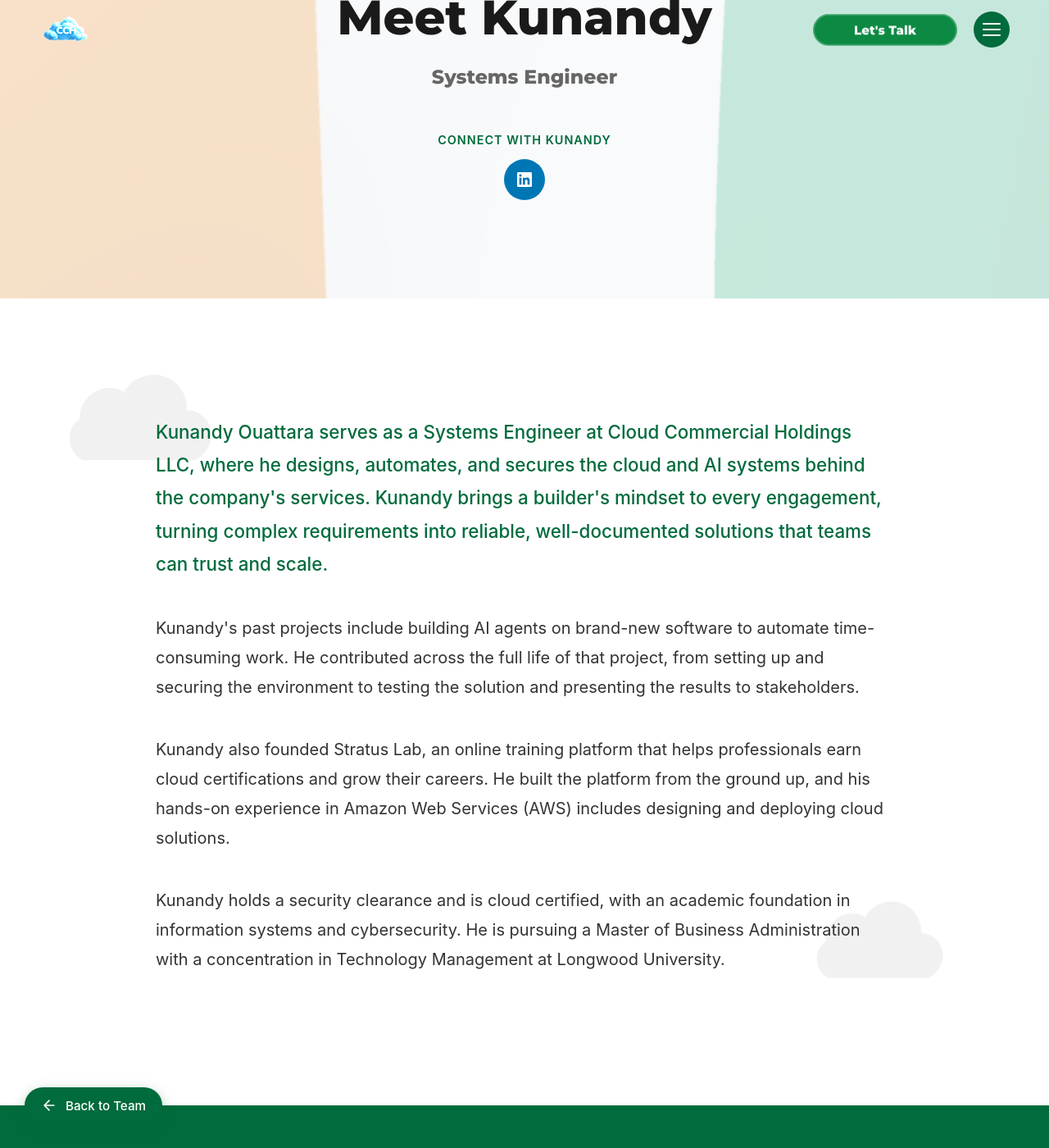
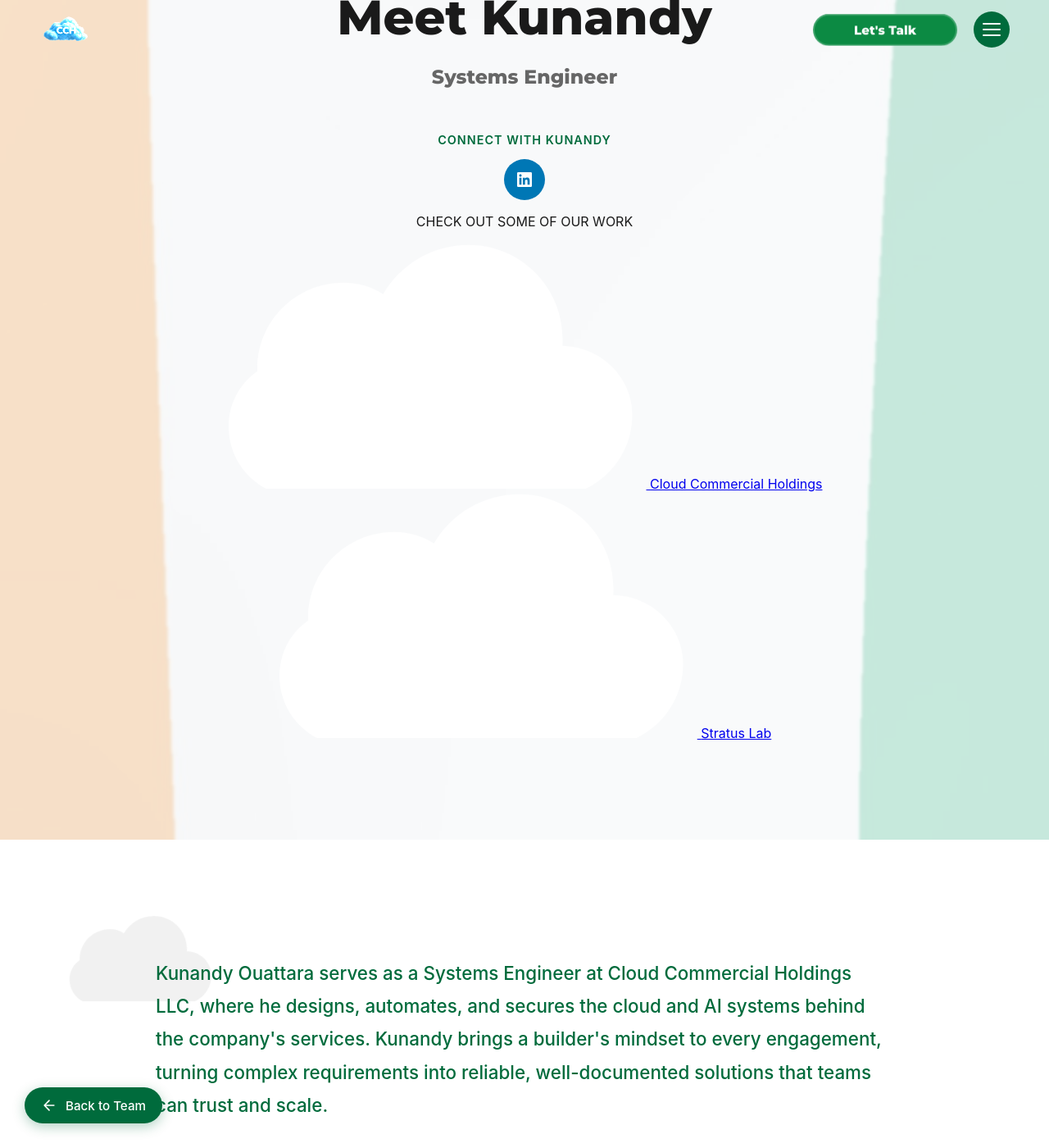
Before and after one commit to CloudCommercialHoldings/CCH, a Jekyll site: the page built from kunandy.html, in a window 1280 px wide and 1400 px high, scrolled down 502 px. Shown: the whole window at 82% size. Built offline with Jekyll 4.4.1, drawn with Linux system fonts in a browser that asks for light colours; some web fonts are replaced.

Commit message:
Add work section with project links
Added a new work section with links to Cloud Commercial and Stratus Lab.

```diff
--- a/kunandy.html
+++ b/kunandy.html
@@ -27,6 +27,25 @@
                     class="linkedin-btn" aria-label="Kunandy on LinkedIn">
                     <img src="{{ '/assets/linkedin.svg' | relative_url }}" alt="LinkedIn" />
                 </a>
+            </div>
+
+            <!-- Our work — copy a .work-link block to add another link -->
+            <div class="work-section">
+                <p class="work-label">CHECK OUT SOME OF OUR WORK</p>
+                <div class="work-links">
+
+                    <a href="https://cloudcommercial.com" target="_blank" rel="noopener" class="work-link">
+                        <img src="{{ '/assets/cloud-shape.svg' | relative_url }}" alt="" />
+                        <span>Cloud Commercial Holdings</span>
+                    </a>
+
+                    <!-- ## This is where our website goes -->
+                    <a href="https://google.com" target="_blank" rel="noopener" class="work-link">
+                        <img src="{{ '/assets/cloud-shape.svg' | relative_url }}" alt="" />
+                        <span>Stratus Lab</span>
+                    </a>
+
+                </div>
             </div>
         </div>
     </div>
```
